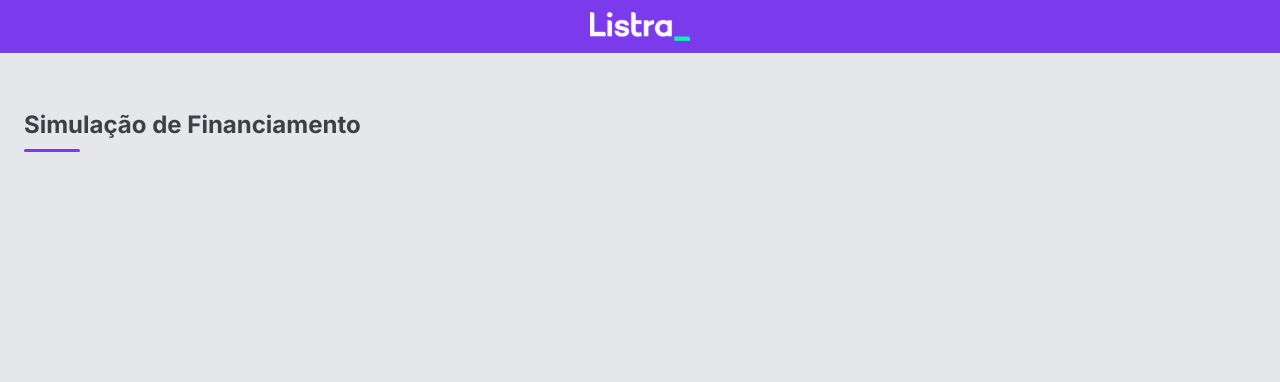
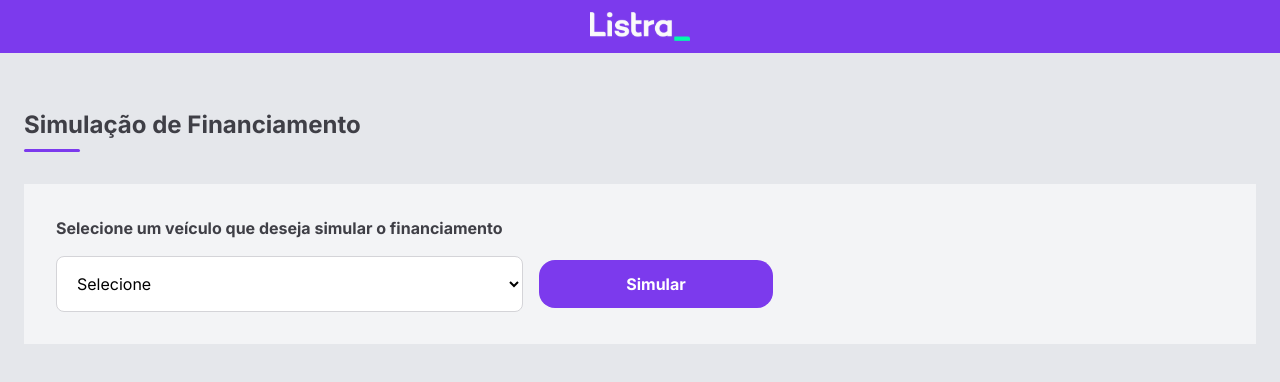
Before and after one commit to jeffersonsevero/listra_web, a Next.js app: page / in a window 1280 px wide. Shown: the top 382 px of the page. Built offline with nearby package versions, Linux system fonts and the light colour scheme.

Commit message:
feat: area select of car

```diff
--- a/src/app/page.tsx
+++ b/src/app/page.tsx
@@ -8,6 +8,23 @@ export default function Home() {
         <main className="mt-14 px-6">
             <h2 className="text-lg lg:text-2xl text-zinc-700 font-bold">Simulação de Financiamento</h2>
             <div className="hidden lg:block w-14 h-[3px] bg-violet-600 rounded-lg mt-2"></div>
+
+            <div className="w-full p-8 bg-gray-100 mt-8">
+                <h4 className="font-bold text-zinc-700">Selecione um veículo que deseja simular o financiamento</h4>
+                <div className="mt-4 flex-col lg:flex-row items-center space-y-4 lg:space-y-0 lg:space-x-4">
+                    <select className="w-full lg:w-2/5 p-4 border border-zinc-300 bg-white rounded-lg" name="" id="">
+                        <option value="">Selecione</option>
+                        <option value="">Carro 1</option>
+                        <option value="">Carro 2</option>
+                        <option value="">Carro 3</option>
+                    </select>
+
+                    <button className="w-full lg:w-1/5 p-3 bg-violet-600 font-bold text-white rounded-2xl">Simular</button>
+
+                </div>
+            </div>
+
+
         </main>
     </div>
   );
```
